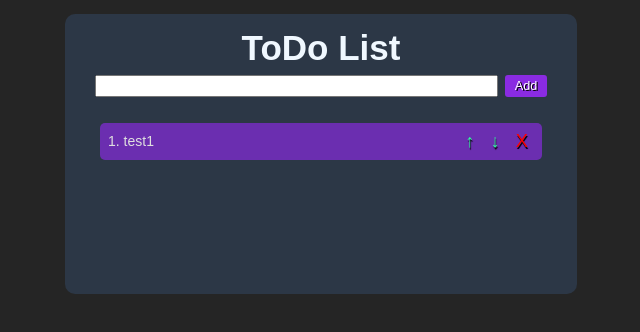
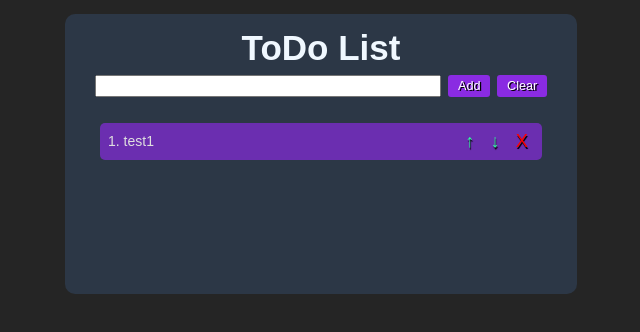
Before and after one commit to self-related/todo-list-react, a React (Vite) app: page / in a window 1280 px wide. Shown: the top 332 px of the page, without its empty margins (319-959 px from the left). Built offline with nearby package versions, Linux system fonts and the light colour scheme.

Commit message:
add clear button

```diff
--- a/src/components/ToDoApp.jsx
+++ b/src/components/ToDoApp.jsx
@@ -26,6 +26,12 @@ export default function ToDoApp() {
         const itemsNew = items.filter((_item, index) => index !== removingItemIndex);
         console.log(removingItemIndex)
         setItems(itemsNew);
+    };
+
+    const handleClearButtonClick = () => {
+        const answer = window.confirm("Remove all items?");
+        if (answer)
+            setItems([]);
     };
 
     const handleMoveUpButton = (id) => {
@@ -57,6 +63,7 @@ export default function ToDoApp() {
             <div className="app-panel">
                 <input type="text" onChange={handleInputEdit} value={newItem} />
                 <button onClick={handleAddButtonClick}>Add</button>
+                <button onClick={handleClearButtonClick}>Clear</button>
             </div>
 
             <ol className="list">
```
